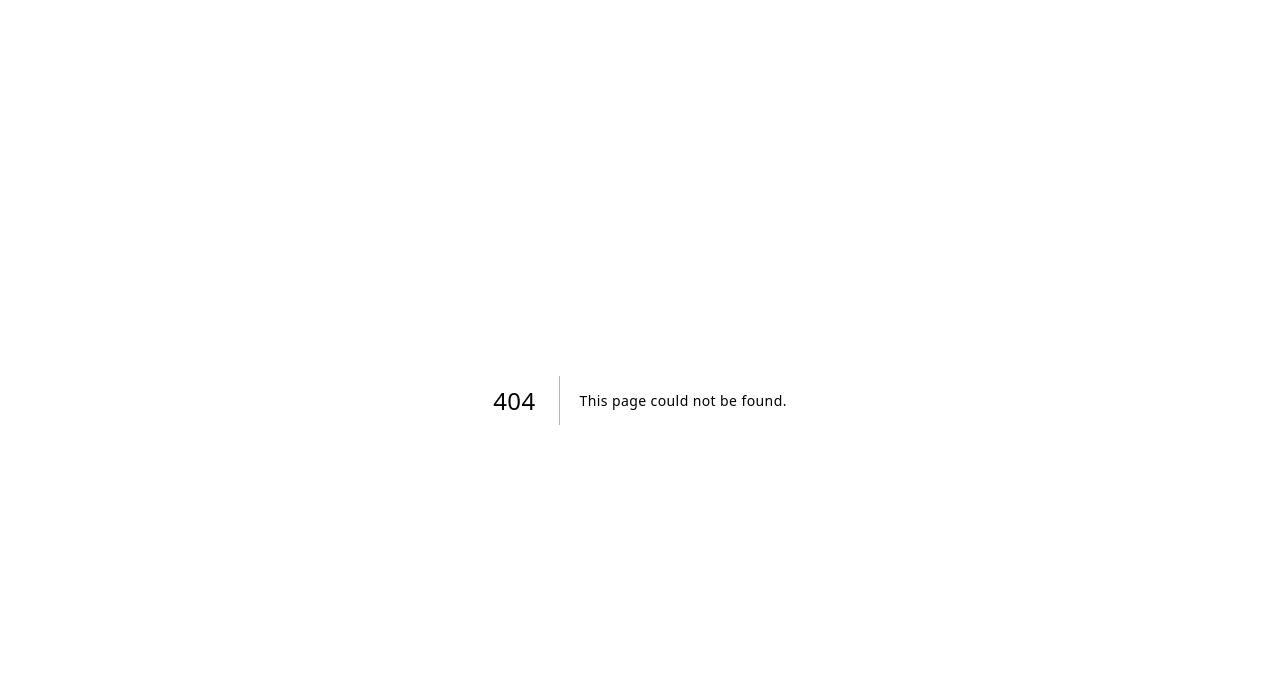
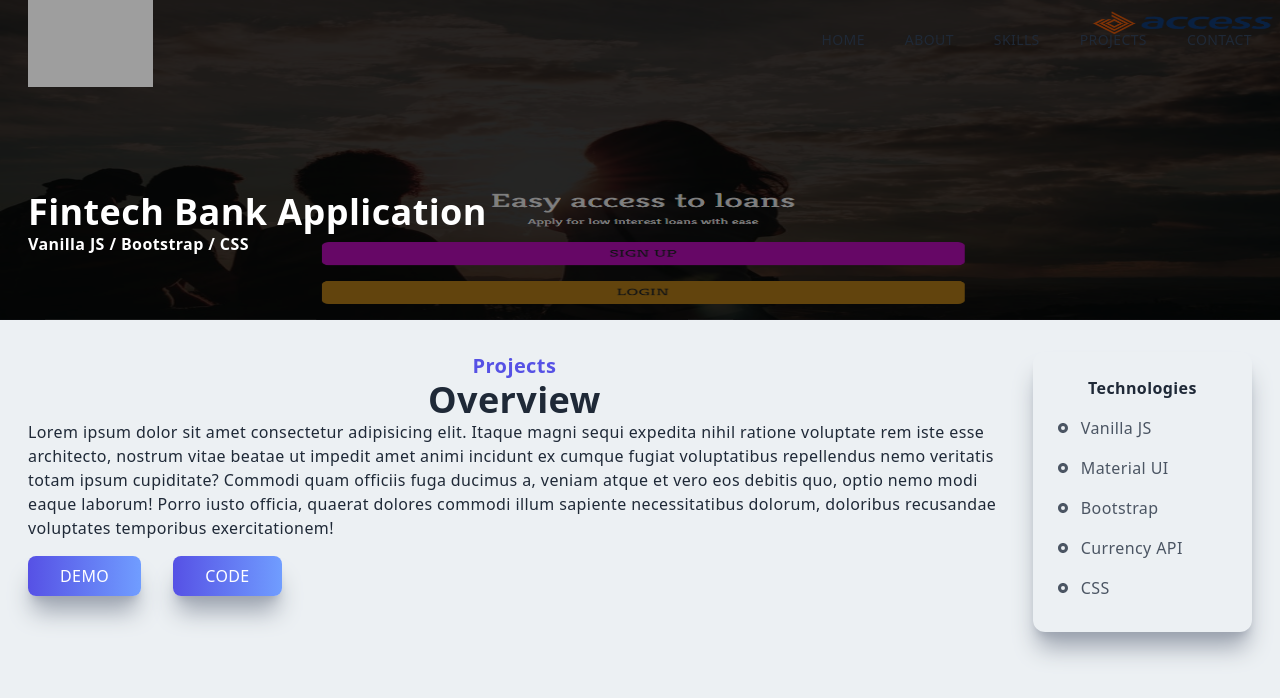
Before and after one commit to babyKokoDev/Portfolio-Website, a Next.js app: page /Bank in a window 1280 px wide. Before the commit this address had no page. Shown: the top 698 px of the page. Built offline with nearby package versions, Linux system fonts and the light colour scheme; grey boxes are pictures that could not be loaded.

Commit message:
Fintech Bank

```diff
--- a/components/Navbar.jsx
+++ b/components/Navbar.jsx
@@ -70,19 +70,19 @@ const Navbar = () => {
              <div className='py-4 flex flex-col'>
                 <ul className='uppercase'>
                     <Link href='/'>
-                      <li className='py-4 text-sm'>Home</li>
+                      <li onClick={()=>setNav(false)} className='py-4 text-sm'>Home</li>
                     </Link>
                     <Link href='/#about'>
-                      <li className='py-4 text-sm'>About</li>
+                      <li onClick={()=>setNav(false)} className='py-4 text-sm'>About</li>
                     </Link>
                     <Link href='/#skills'>
-                      <li className='py-4 text-sm'>Skills</li>
+                      <li onClick={()=>setNav(false)} className='py-4 text-sm'>Skills</li>
                     </Link>
                     <Link href='/#projects'>
-                      <li className='py-4 text-sm'>Projects</li>
+                      <li onClick={()=>setNav(false)} className='py-4 text-sm'>Projects</li>
                     </Link>
                     <Link href='/#contact'>
-                      <li className='py-4 text-sm'>Contact</li>
+                      <li onClick={()=>setNav(false)} className='py-4 text-sm'>Contact</li>
                     </Link>
                 </ul>
                 <div className='pt-[40px]'>
--- /dev/null
+++ b/pages/Bank.jsx
@@ -0,0 +1,43 @@
+import Image from 'next/image'
+import React from 'react'
+import fintech from '../public/assets/Bank/one.png'
+import {RiRadioButtonFill} from 'react-icons/ri'
+
+const Bank = () => {
+  return (
+    <div className='w-full'>
+      <div className='w-screen h-[40vh] lg-[40vh] relative'>
+         <div className='absolute top-0 left-0 w-full h-[40vh] bg-black/50 z-10'>
+            <Image src={fintech} className='absolute z-1 w-full h-full mix-blend-overlay'  />
+            <div className='absolute top-[70%] max-w-[1240px] w-full left-[50%] right-[50%] translate-x-[-50%] translate-y-[-50%] text-white z-10 p-2'>
+                <h2>Fintech Bank Application</h2>
+                <h3>Vanilla JS / Bootstrap / CSS</h3>
+            </div>
+         </div>
+      </div>
+      <div className='max-w-[1240px] mx-auto p-2 grid md:grid-cols-5 gap-8 pt-8'>
+            <div className='col-span-4'>
+                <p className='text-center text-xl text-[#5651e5] font-semibold'>Projects</p>
+                <h2 className='text-center'>Overview</h2>
+                <p>Lorem ipsum dolor sit amet consectetur adipisicing elit. Itaque magni sequi expedita nihil ratione voluptate rem iste esse architecto, nostrum vitae beatae ut impedit amet animi incidunt ex cumque fugiat voluptatibus repellendus nemo veritatis totam ipsum cupiditate? Commodi quam officiis fuga ducimus a, veniam atque et vero eos debitis quo, optio nemo modi eaque laborum! Porro iusto officia, quaerat dolores commodi illum sapiente necessitatibus dolorum, doloribus recusandae voluptates temporibus exercitationem!</p>
+                <button className='px-8 py-2 mt-4 mr-8'>Demo</button>
+                <button className='px-8 py-2 mt-4'>Code</button>
+            </div>
+            <div className='col-span-4 md:col-span-1 shadow-xl shadow-gray-400 rounded-xl p-4'>
+               <div className='p-2'>
+                  <p className='text-center font-bold pb-2'>Technologies</p>
+                  <div>
+                    <p className='text-gray-600 py-2 flex items-center'><RiRadioButtonFill className='pr-1 mr-2' /> Vanilla JS</p>
+                    <p className='text-gray-600 py-2 flex items-center'><RiRadioButtonFill className='pr-1 mr-2' /> Material UI</p>
+                    <p className='text-gray-600 py-2 flex items-center'><RiRadioButtonFill className='pr-1 mr-2' /> Bootstrap</p>
+                    <p className='text-gray-600 py-2 flex items-center'><RiRadioButtonFill className='pr-1 mr-2' /> Currency API</p>
+                    <p className='text-gray-600 py-2 flex items-center'><RiRadioButtonFill className='pr-1 mr-2' /> CSS</p>
+                  </div>
+               </div>
+            </div>
+          </div>
+    </div>
+  )
+}
+
+export default Bank
--- a/pages/_app.js
+++ b/pages/_app.js
@@ -1,5 +1,11 @@
+import Navbar from '@/components/Navbar'
 import '@/styles/globals.css'
 
 export default function App({ Component, pageProps }) {
-  return <Component {...pageProps} />
+
+  return  <>
+  <Navbar />
+  <Component {...pageProps} />
+
+  </>
 }
--- a/pages/index.js
+++ b/pages/index.js
@@ -12,7 +12,6 @@ export default function Home() {
    <Head>
     <title>Elijah Aremu</title>
    </Head>
-    <Navbar />
     <Main />
     <About />
     <Skills />
```
